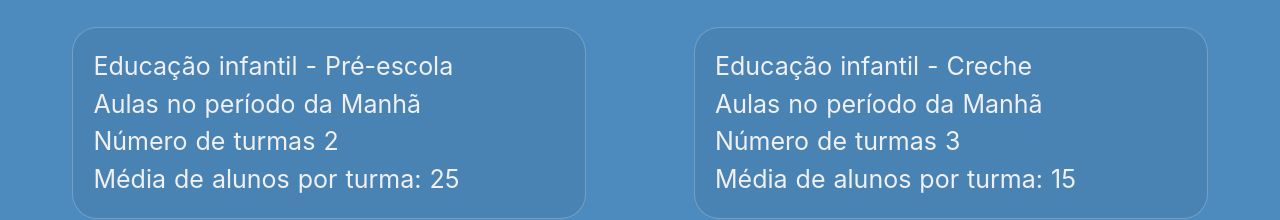
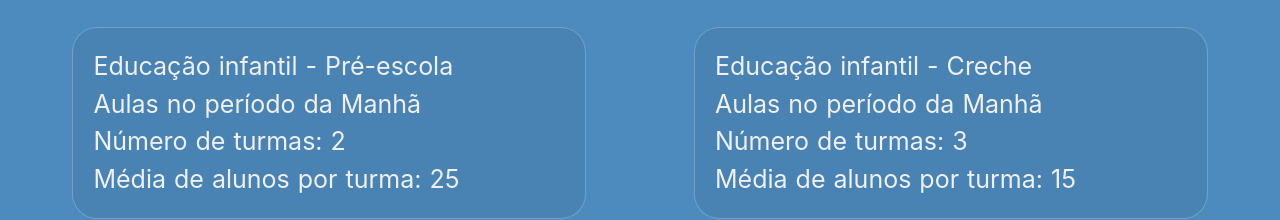
Before and after one commit to BrSouza98/webpage-vilo-vincenzzi, a Nuxt app: page /sobre in a window 1280 px wide. Shown: the part 1740-1960 px from the top of the page. Built offline with nearby package versions, Linux system fonts and the light colour scheme.

Commit message:
commit portugues

```diff
--- a/pages/sobre.vue
+++ b/pages/sobre.vue
@@ -64,14 +64,14 @@
               >
                 <p>Educação infantil - Creche</p>
                 <p>Aulas no período da Manhã</p>
-                <p>Número de turmas 3</p>
+                <p>Número de turmas: 3</p>
                 <p>Média de alunos por turma: 15</p>
               </b-col>
 
               <b-col class="bordaArredondada my-3 mx-5">
                 <p>Educação infantil - Pré-escola</p>
                 <p>Aulas no período da Manhã</p>
-                <p>Número de turmas 2</p>
+                <p>Número de turmas: 2</p>
                 <p>Média de alunos por turma: 25</p>
               </b-col>
             </b-row>
```
